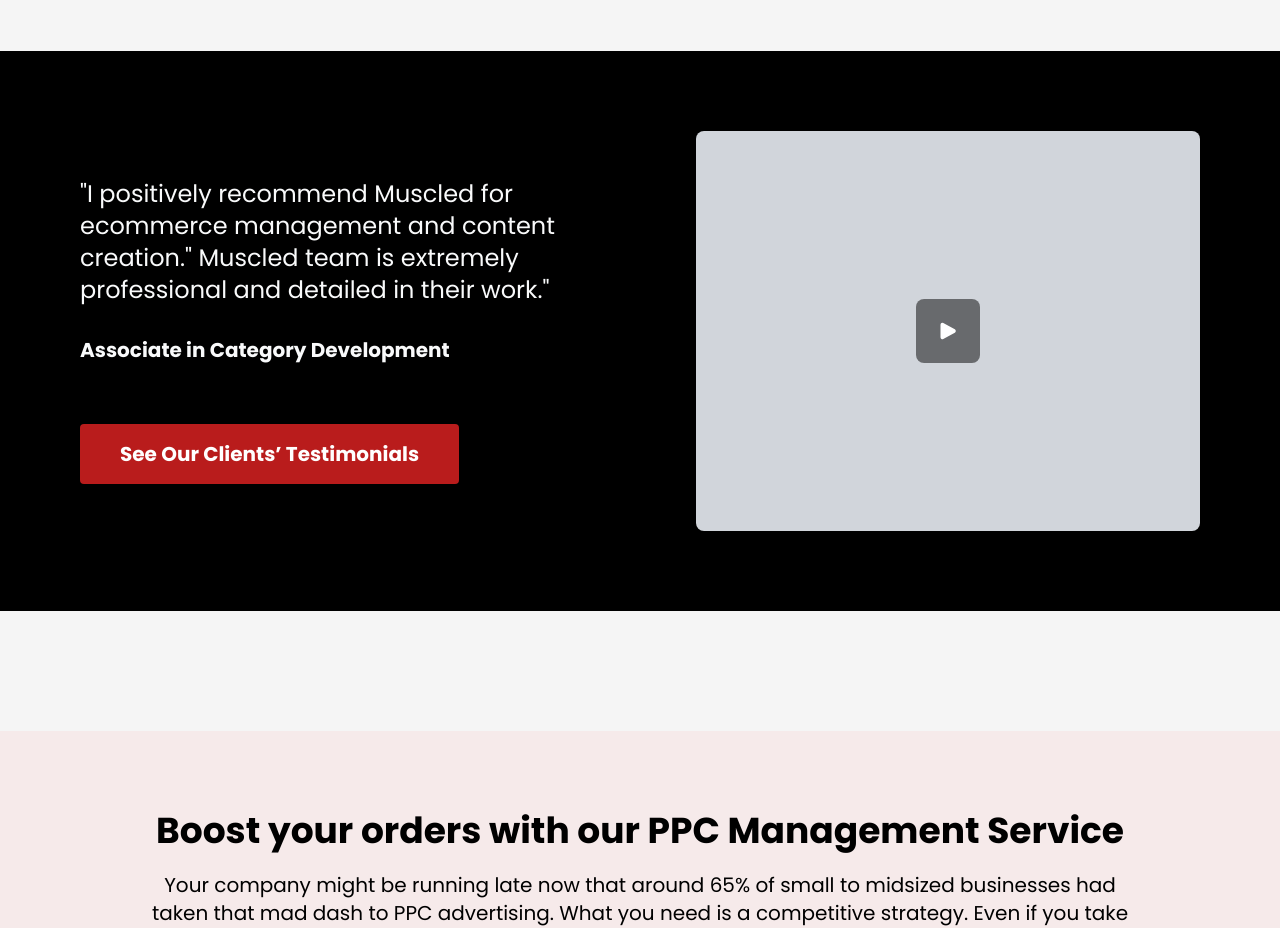
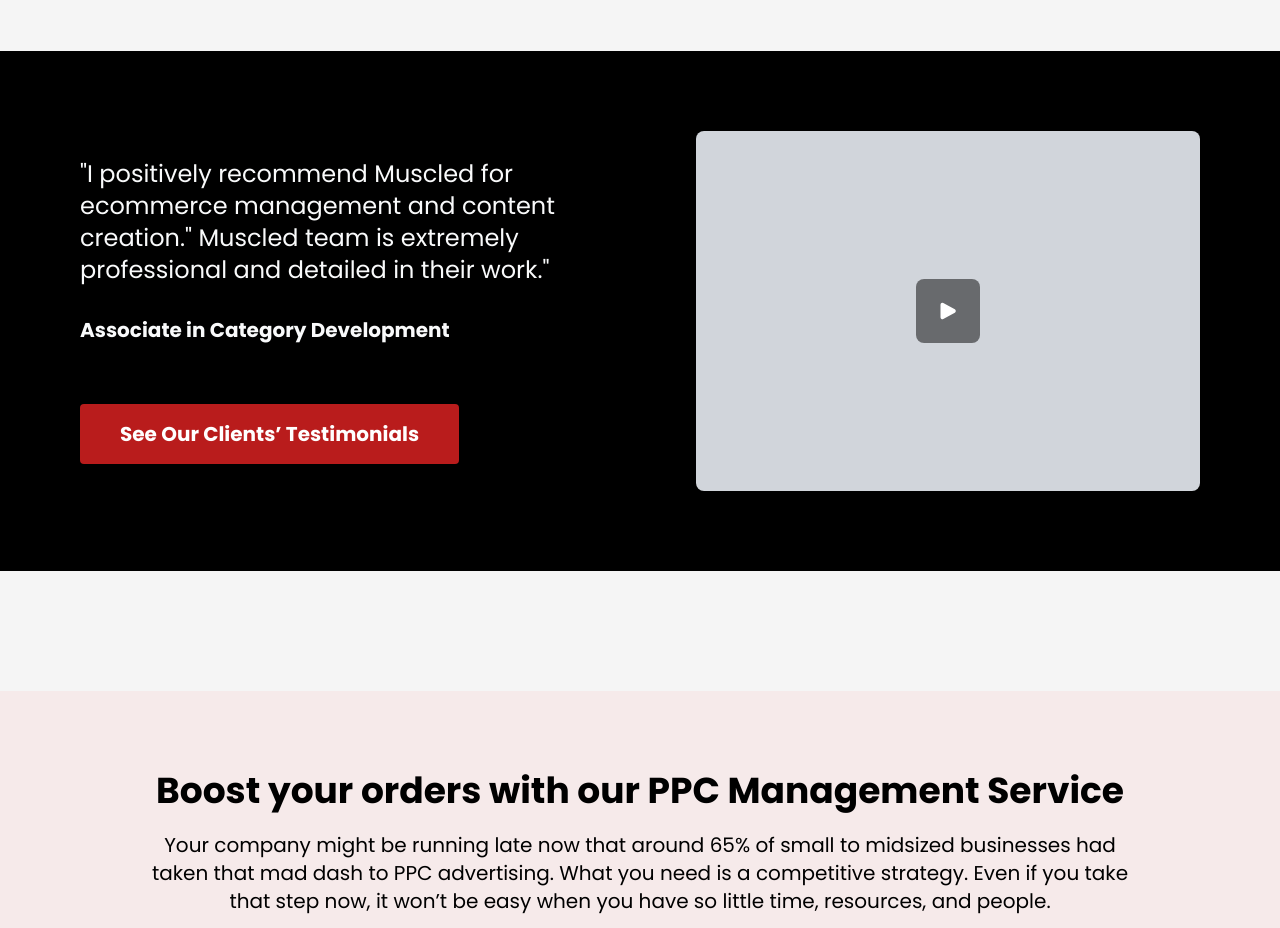
Before and after one commit to Musclednazmul123/muscled-landing-pages, a Next.js app: page / in a window 1280 px wide. Shown: the part 2180-3108 px from the top of the page. Built offline with nearby package versions, Linux system fonts and the light colour scheme.

Commit message:
video player added

```diff
--- a/components/landingPage/Testimonail/Testimonial.tsx
+++ b/components/landingPage/Testimonail/Testimonial.tsx
@@ -1,7 +1,10 @@
 import React from "react";
-
+import ReactPlayer from "react-player";
+import PlayIcon from "./playIcon";
 export default function Testimonial() {
+  const [isplaying, setIsPlaying] = React.useState<boolean>(false);
   return (
+    <>
       <div className=" py-20 bg-black">
         <div className="px-5 md:px-10 lg:px-20 mx-auto container">
           <div className="lg:flex items-center justify-between lg:gap-x-[60px]">
@@ -18,26 +21,37 @@
                 See Our Clients’ Testimonials
               </button>
             </div>
-          <div className="bg-gray-300 rounded-lg lg:mt-0 mt-12 lg:w-[590px] md:h-[400px] h-[250px] flex items-center justify-center">
-            <div className="w-16 h-16 cursor-pointer flex items-center justify-center bg-black text-white  bg-opacity-50 rounded-lg">
+            <div className="bg-gray-300 rounded-lg lg:mt-0 mt-12 lg:w-[640px] md:h-[360px] overflow-hidden h-[250px] flex items-center justify-center">
+              <PlayIcon onClick={() => setIsPlaying(true)} />
+            </div>
+          </div>
+        </div>
+      </div>
+      {isplaying && (
+        <div className="bg-black fixed top-0 h-full w-full bg-opacity-90 flex items-center justify-center px-6">
           <svg
+          onClick={() => setIsPlaying(false)}
             xmlns="http://www.w3.org/2000/svg"
-                fill="#fff"
+            fill="none"
             viewBox="0 0 24 24"
             strokeWidth="1.5"
             stroke="currentColor"
-                className="w-6 h-6"
+            className="md:w-10 w-7 md:h-10 h-7 absolute right-0 top-0 md:m-12 m-6 cursor-pointer text-white"
           >
             <path
               strokeLinecap="round"
               strokeLinejoin="round"
-                  d="M5.25 5.653c0-.856.917-1.398 1.667-.986l11.54 6.348a1.125 1.125 0 010 1.971l-11.54 6.347a1.125 1.125 0 01-1.667-.985V5.653z"
+              d="M6 18L18 6M6 6l12 12"
             />
           </svg>
+
+          <ReactPlayer
+            url="http://commondatastorage.googleapis.com/gtv-videos-bucket/sample/BigBuckBunny.mp4"
+            playing={true}
+            controls={true}
+          />
         </div>
-          </div>
-        </div>
-      </div>
-    </div>
+      )}
+    </>
   );
 }
--- /dev/null
+++ b/components/landingPage/Testimonail/playIcon.tsx
@@ -0,0 +1,32 @@
+import React from "react";
+
+type Props = {
+  onClick: () => void;
+};
+
+export default function playIcon({ onClick }: Props) {
+  return (
+    <>
+      {" "}
+      <div
+        onClick={onClick}
+        className="w-16 h-16 cursor-pointer flex items-center justify-center bg-black text-white  bg-opacity-50 rounded-lg"
+      >
+        <svg
+          xmlns="http://www.w3.org/2000/svg"
+          fill="#fff"
+          viewBox="0 0 24 24"
+          strokeWidth="1.5"
+          stroke="currentColor"
+          className="w-6 h-6"
+        >
+          <path
+            strokeLinecap="round"
+            strokeLinejoin="round"
+            d="M5.25 5.653c0-.856.917-1.398 1.667-.986l11.54 6.348a1.125 1.125 0 010 1.971l-11.54 6.347a1.125 1.125 0 01-1.667-.985V5.653z"
+          />
+        </svg>
+      </div>
+    </>
+  );
+}
--- a/package.json
+++ b/package.json
@@ -4,7 +4,7 @@
   "main": "index.js",
   "license": "MIT",
   "scripts": {
-    "dev": "nodemon src/main.ts",
+    "dev": "next dev",
     "build:clean": "rimraf .next",
     "build:ui": "npx next build",
     "build:server": "npx tsc --project tsconfig.server.json && npx babel .next/production-server -d .next/production-server --extensions \".js\"",
@@ -29,6 +29,7 @@
     "react": "18.0.0",
     "react-dom": "18.0.0",
     "react-icons": "^4.4.0",
+    "react-player": "^2.10.1",
     "reflect-metadata": "^0.1.13",
     "rxjs": "^7.5.5"
   },
```
Also changed, not shown: 2 other files (tests, documents, lock files or other folders). Lines whose indentation alone changed are shown as unchanged.
